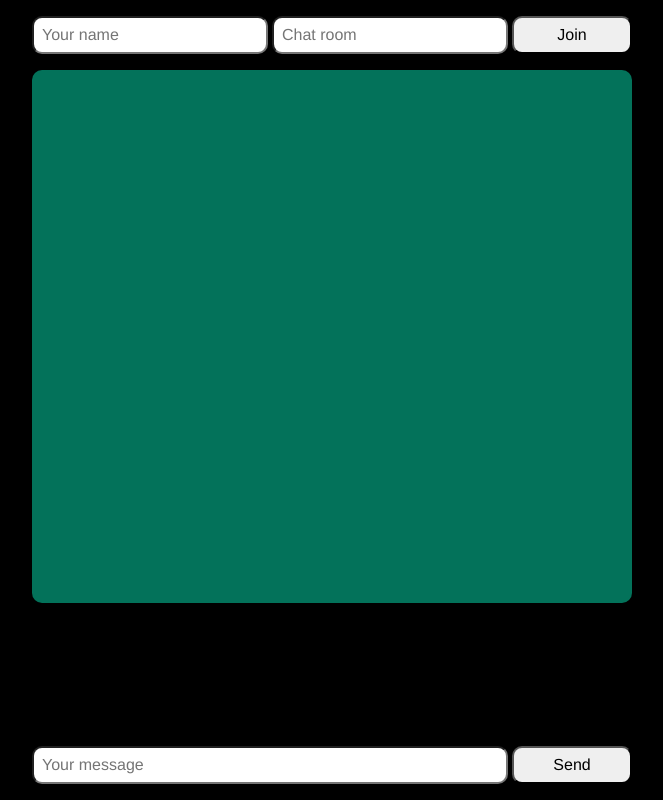
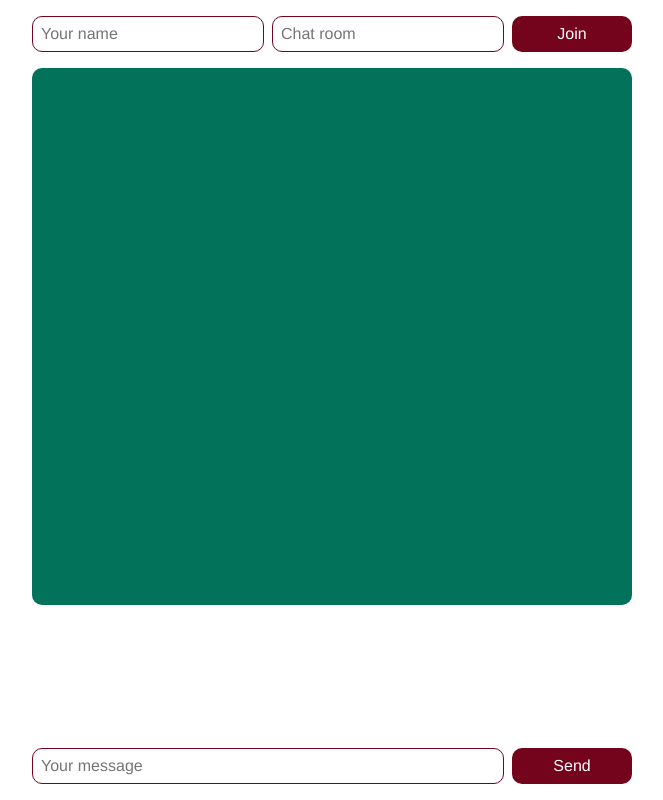
Before and after one commit to Tane4ka170/chat-zone, a website: page public/index.html in a window 1280 px wide. Shown: the whole page, without its empty margins (308-971 px from the left). Drawn offline with nearby package versions, Linux system fonts and the light colour scheme; no server answers.

Commit message:
Improved UI styles & layout

```diff
--- a/public/style.css
+++ b/public/style.css
@@ -7,7 +7,7 @@
 }
 
 body {
-  background-color: black;
+  background-color: white;
   color: #74031c;
 }
 
@@ -15,7 +15,8 @@ main {
   height: 100vh;
   padding: 1rem;
   display: flex;
-  flex-flow: column;
+  flex-direction: column;
+  align-items: center;
 }
 
 form {
@@ -23,18 +24,35 @@ form {
   margin: auto;
   max-width: 600px;
   display: flex;
-  flex-flow: row nowrap;
-  justify-content: center;
-  gap: 0.25rem;
+  gap: 0.5rem;
 }
 
 input {
   flex-grow: 1;
   max-width: calc(80% - 0.25rem);
+  padding: 0.75rem;
+  border-radius: 10px;
+  border: 1px solid #74031c;
+  transition: border-color 0.3s ease;
+}
+
+input:focus {
+  border-color: #03725a;
 }
 
 button {
   width: 20%;
+  padding: 0.75rem;
+  background-color: #74031c;
+  color: white;
+  border: none;
+  border-radius: 10px;
+  transition: background-color 0.3s ease, transform 0.3s ease;
+}
+
+button:hover {
+  background-color: #a34a50;
+  transform: scale(1.05);
 }
 
 input,
@@ -43,8 +61,6 @@ button {
   padding: 0.5rem;
 }
 
-.form-join {
-}
 .chat-display {
   background-color: #03725a;
   list-style-type: none;
@@ -61,12 +77,18 @@ button {
 }
 
 .post {
-  background-color: #eee;
-  border-radius: 10px;
+  background-color: rgba(255, 255, 255, 0.85);
+  color: #74031c;
+  border-radius: 15px;
   padding: 0 0 0.25rem;
   margin: 0.5rem;
   overflow: hidden;
   flex-shrink: 0;
+  transition: transform 0.3s ease;
+}
+
+.post:hover {
+  transform: translateY(-3px);
 }
 
 .post--left {
@@ -86,14 +108,15 @@ button {
   justify-content: space-between;
   align-items: center;
   gap: 0.5rem;
+  font-weight: bold;
 }
 
 .post__header--user {
-  background-color: blue;
+  color: #4a154b;
 }
 
 .post__header--reply {
-  background-color: purple;
+  color: #2d882d;
 }
 
 .post__header--name {
@@ -122,4 +145,5 @@ button {
 
 .activity {
   font-style: italic;
+  color: #888;
 }
```
